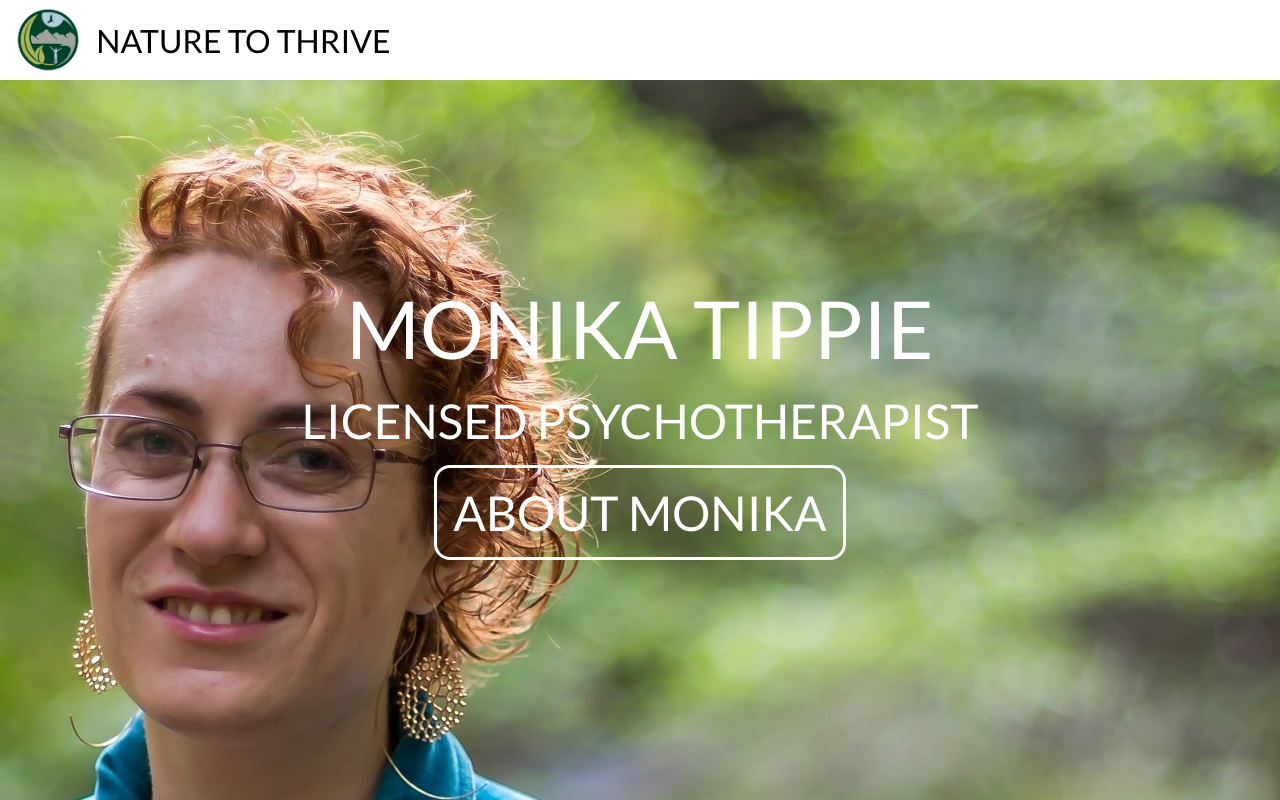
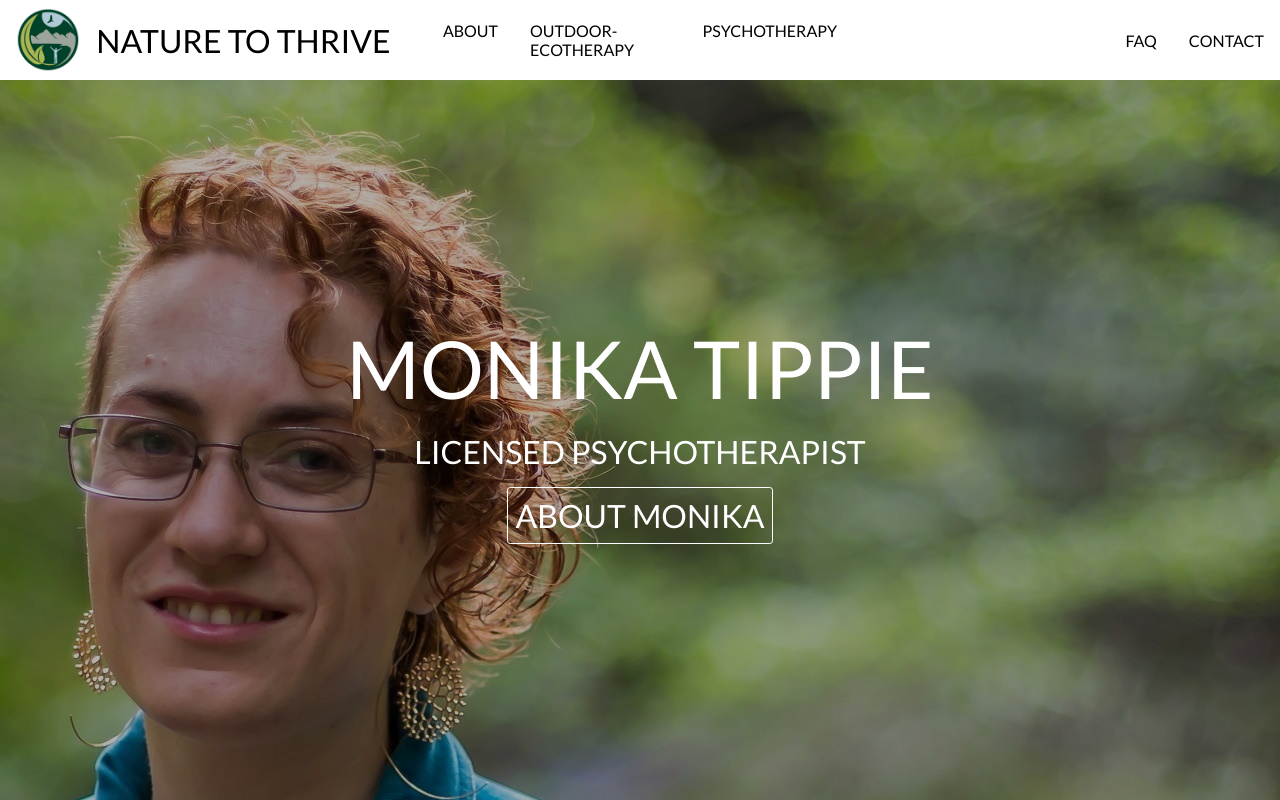
Before and after one commit to ChimentiMatt/Client_Nature_to_Thrive, a React (Create React App) app: page / in a window 1280 px wide. Built offline with nearby package versions, Linux system fonts and the light colour scheme.

Commit message:
non router header made for visual layout

```diff
--- a/src/components/moduels/header.js
+++ b/src/components/moduels/header.js
@@ -5,8 +5,19 @@ export default function Header() {
     return(
         <>
         <div id="headerContainer">
-            <img id="logo" src={Logo}></img>
-            <p id="headerName">NATURE TO THRIVE</p>
+            <div id="headerLeft">
+                <img id="logo" src={Logo}></img>
+                <p id="headerName">NATURE TO THRIVE</p>
+            </div>
+            <div id="headerMiddle">
+                <p>ABOUT</p>
+                <p>OUTDOOR-ECOTHERAPY</p>
+                <p>PSYCHOTHERAPY</p>
+            </div>
+            <div id="headerRight">
+                <p>FAQ</p>
+                <p>CONTACT</p>
+            </div>
         </div>
         </>
     )
--- a/src/index.css
+++ b/src/index.css
@@ -8,14 +8,24 @@
   }
 
 
+/* Header Section --------------------------------------------------------------------------------------------------------------- */
+
 #headerContainer{
     height: 10vh;
     display: flex;
+    justify-content: space-between;
     align-items: center;
+    /* background-color: lightgreen; */
+}
 
+#headerLeft{
+    display: flex;
+    align-items: center;
+    width: 33.3%;
 }
+
 #logo{
-    height: 80%;
+    height: 8vh;
     margin-left: 1rem;
     margin-right: 1rem;
 }
@@ -23,8 +33,31 @@
 #headerName{
     font-size: 2rem;
 }
+#headerMiddle{
+   display: flex;
+   justify-content: center;
+   width: 33.3%;
+
+}
+#headerMiddle p{
+    margin: 1rem;
+
+ }
+
+#headerCenter{
+
+}
+#headerRight{
+    display: flex;
+    width: 33.3%;
+    justify-content: end;
 
 
+}
+#headerRight p{
+    margin: 1rem;
+
+}
 
 
 
@@ -50,18 +83,18 @@
 }
 
 #landingName{
-    margin-top: 25vh;
+    margin-top: 30vh;
     font-size: 5rem;
     margin-bottom: 1rem;
 }
 
 #landingLicensed{
-    font-size: 3rem;
+    font-size: 2rem;
     margin-bottom: 1rem;
 }
 #landingAbout{
-    font-size: 3rem;
-    border: .2rem solid white;
-    padding: 1rem;
-    border-radius: 1rem 1rem 1rem 1rem;
+    font-size: 2rem;
+    border: .1rem solid white;
+    padding: .5rem;
+    border-radius: .2rem .2rem .2rem .2rem;
 }
```
Also changed, not shown: src/components/images/Monika1edit.jpg.
